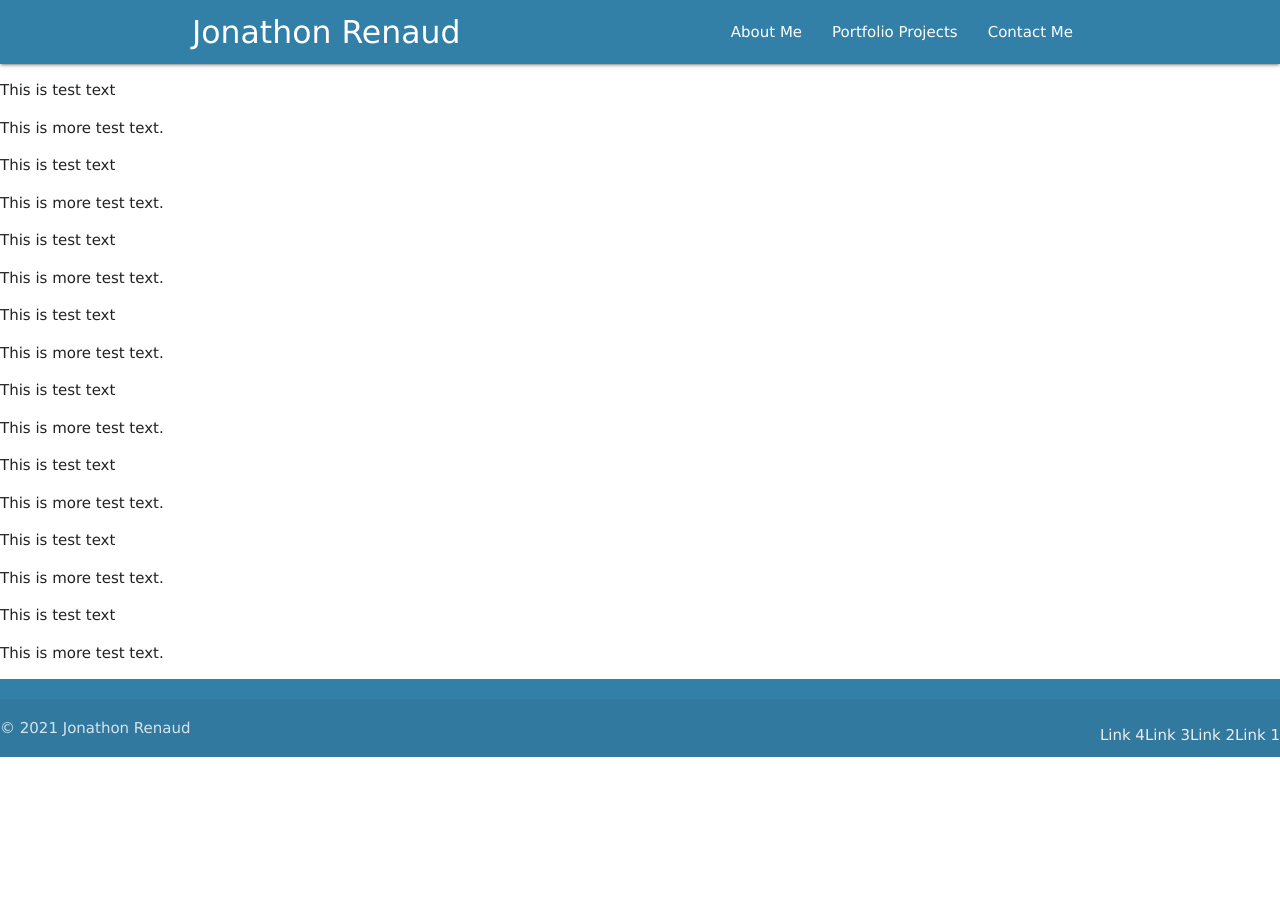
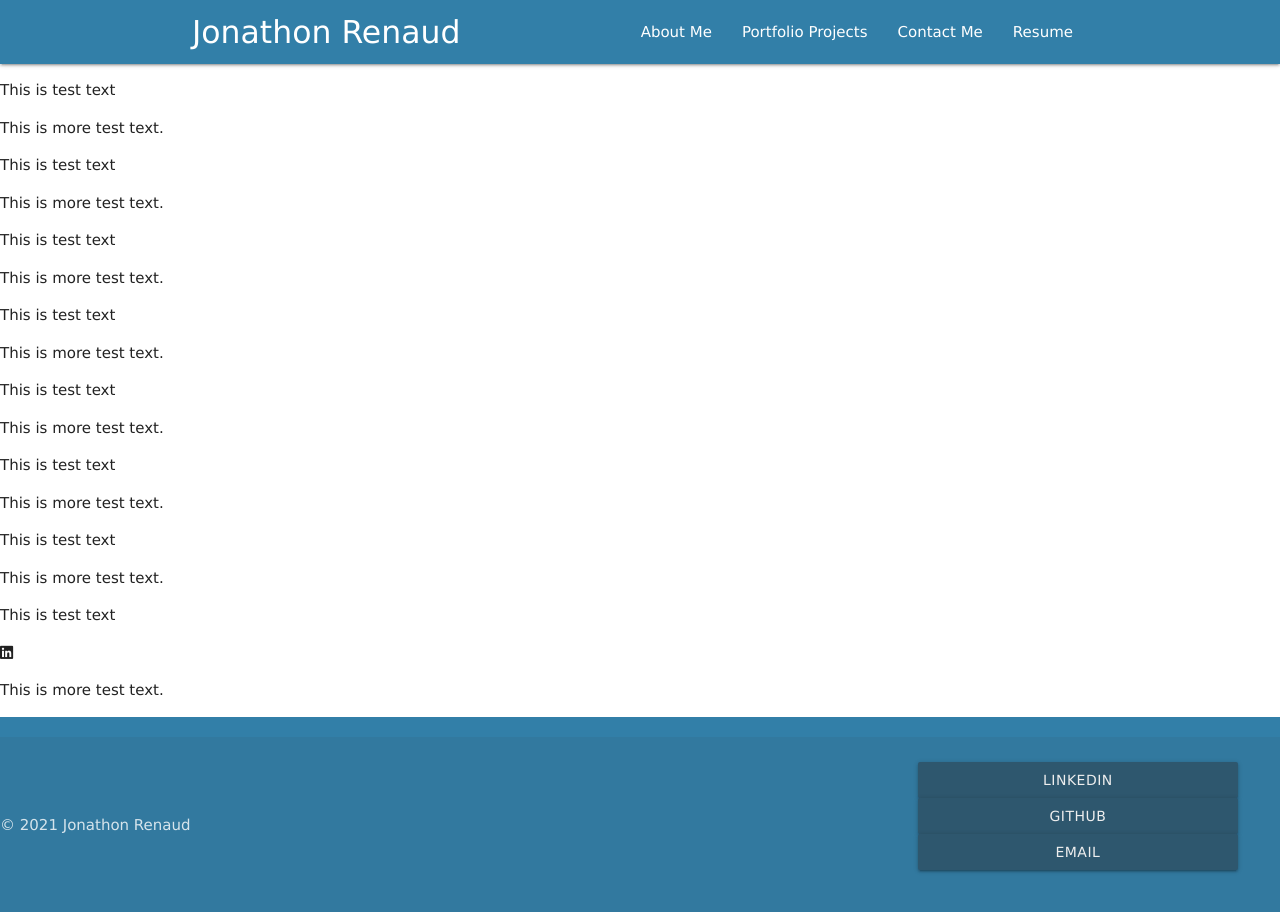
Before and after one commit to roomsiejones/Updated_portfolio, a plain HTML site: page index.html in a window 1280 px wide. Before the commit the page ends 800 px from the top, so only its background shows below. Drawn offline with nearby package versions, Linux system fonts and the light colour scheme; a web font is replaced by a local one.

Commit message:
added the links into the footer, tried to get font awesome library to work in the footer- changed to buttons.

```diff
--- a/assets/css/style.css
+++ b/assets/css/style.css
@@ -20,14 +20,17 @@ body {
 
 }
 
-.footer-fixed{
+.sidenav {
+    background-color: var(--prim);
+}
+
+.btn {
+    background-color: var(--tert);
+    width: 25vw;
+
 
 }
 
 .page-footer {
     background-color: var(--prim);
 }
-/*
-.brand-logo {
-    margin-left: 50px;
-} */
--- /dev/null
+++ b/assets/js/function.js
@@ -0,0 +1,4 @@
+document.addEventListener('DOMContentLoaded', function() {
+    var elems = document.querySelectorAll('.sidenav');
+    var instances = M.Sidenav.init(elems);
+  });
--- a/index.html
+++ b/index.html
@@ -6,30 +6,22 @@
     <meta name="viewport" content="width=device-width, initial-scale=1.0">
     <title>Jonathon Renaud</title>
     <link href="https://fonts.googleapis.com/icon?family=Shadows_into_light|Material+Icons" rel="stylesheet">
+    <link rel="stylesheet" href="https://use.fontawesome.com/releases/v5.15.3/css/all.css" integrity="sha384-SZXxX4whJ79/gErwcOYf+zWLeJdY/qpuqC4cAa9rOGUstPomtqpuNWT9wdPEn2fk" crossorigin="anonymous">
     <link rel="stylesheet" href="https://cdnjs.cloudflare.com/ajax/libs/materialize/1.0.0/css/materialize.min.css">
     <link rel="stylesheet" href="./assets/css/style.css" />
 </head>
 
 <body>
-    <!-- <div class="navbar-fixed">
-        <nav>
-          <div class="nav-wrapper">
-            <a href="#!" class="brand-logo">Jonathon Renaud</a>
-            <ul class="right hide-on-med-and-down">
-              <li><a href="#about-me">About Me</a></li>
-              <li><a href="#projects">Portfolio Projects</a></li>
-              <li><a href="#contact">Contact Me</a></li>
-            </ul>
-          </div>
-        </nav>
-      </div> -->
+
+
       <div class="flex-column justify-space-around">
-        <ul class="sidenav indigo" id="slide-out">
+        <ul class="sidenav" id="slide-out">
           <li><a href="#about-me">About Me</a></li>
           <li><a href="#projects">Portfolio Projects</a></li>
           <li><a href="#contact">Contact Me</a></li>
+          <li><a href="./images/resume.pdf" target="_blank">Resume</a></li>
+        </ul>
 
-        </ul>
         <header class="display-flex justify-space-between align-center p-2">
           <div class="navbar-fixed">
             <nav class="nav-wrapper">
@@ -43,6 +35,8 @@
                     <li><a href="#about-me">About Me</a></li>
                     <li><a href="#projects">Portfolio Projects</a></li>
                     <li><a href="#contact">Contact Me</a></li>
+                    <li><a href="./images/resume.pdf" target="_blank">Resume</a></li>
+
                 </ul>
               </div>
             </nav>
@@ -64,8 +58,16 @@
           <p>This is test text</p>
           <p>This is more test text.</p>
           <p>This is test text</p>
+          <i class="fab fa-linkedin"></i>
           <p>This is more test text.</p>
       <script src="https://cdnjs.cloudflare.com/ajax/libs/materialize/1.0.0/js/materialize.min.js"></script>
+      <script
+      src="https://cdnjs.cloudflare.com/ajax/libs/jquery/3.6.0/jquery.min.js"
+      integrity="sha512-894YE6QWD5I59HgZOGReFYm4dnWc1Qt5NtvYSaNcOP+u1T9qYdvdihz0PPSiiqn/+/3e7Jo4EaG7TubfWGUrMQ=="
+      crossorigin="anonymous"
+      referrerpolicy="no-referrer"
+    ></script>
+    <script src="assets/js/function.js"></script>
 </body>
 
 <div class="footer-fixed">
@@ -73,18 +75,20 @@
 
   <div class="footer-copyright">
 
-    <div class="container ">
+    <div class="container">
     © 2021 Jonathon Renaud
     </div>
 
     <div class="container">
-    <ul>
-      <li><a class="grey-text text-lighten-3 right" href="#!">Link 1</a></li>
-      <li><a class="grey-text text-lighten-3 right" href="#!">Link 2</a></li>
-      <li><a class="grey-text text-lighten-3 right" href="#!">Link 3</a></li>
-      <li><a class="grey-text text-lighten-3 right" href="#!">Link 4</a></li>
-    </ul>
-    </div>
+      <div class="row">
+        <div class="col l4 offset-l5 s12">
+          <ul>
+            <li><a class="grey-text text-lighten-3 btn" href="https://www.linkedin.com/in/jonathon-renaud-410910aa/" target="_blank">LinkedIn</a></li>
+            <li><a class="grey-text text-lighten-3 btn" href="https://github.com/roomsiejones" target="_blank" >GitHub</a></li>
+            <li><a class="grey-text text-lighten-3 btn" href="mailto:jonathonrenaud1988@gmail.com">Email</a></li>
+          </ul>
+       </div>
+     </div>
   </div>
 </footer>
 </div>
```
